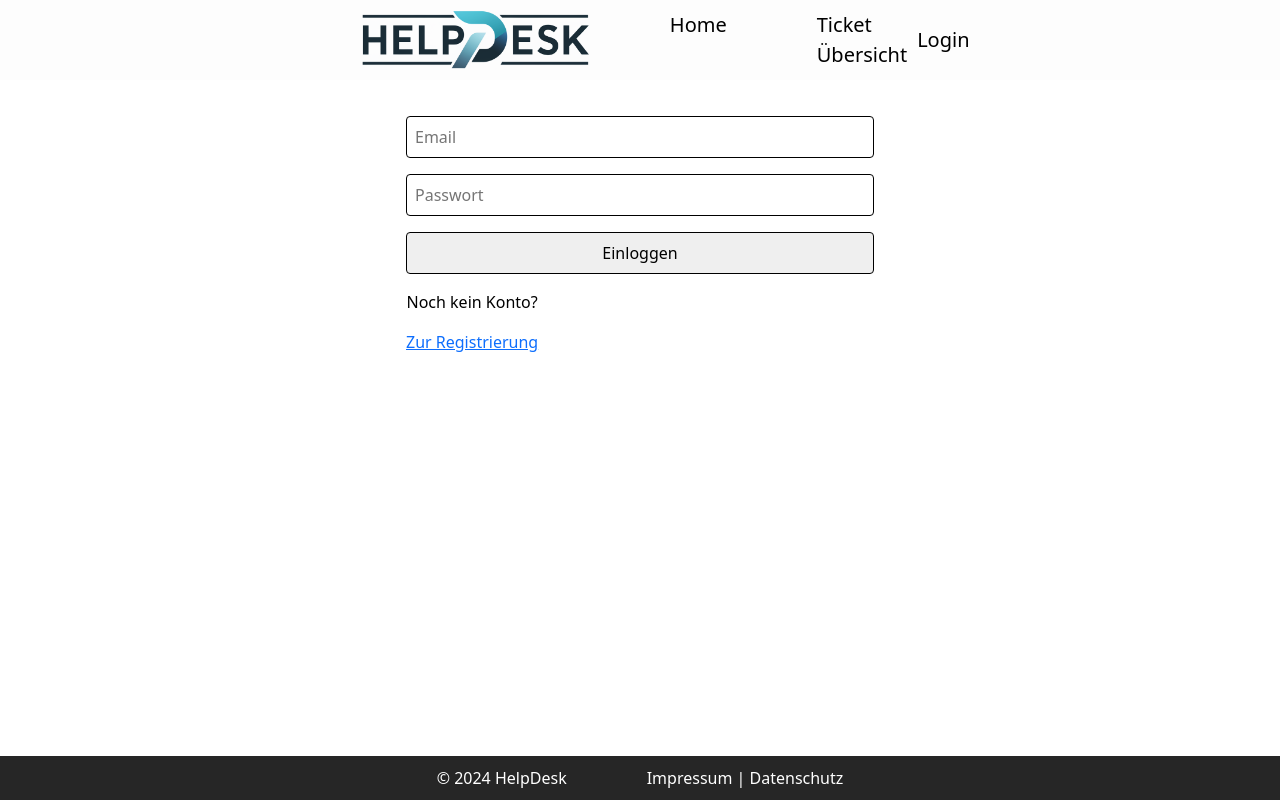
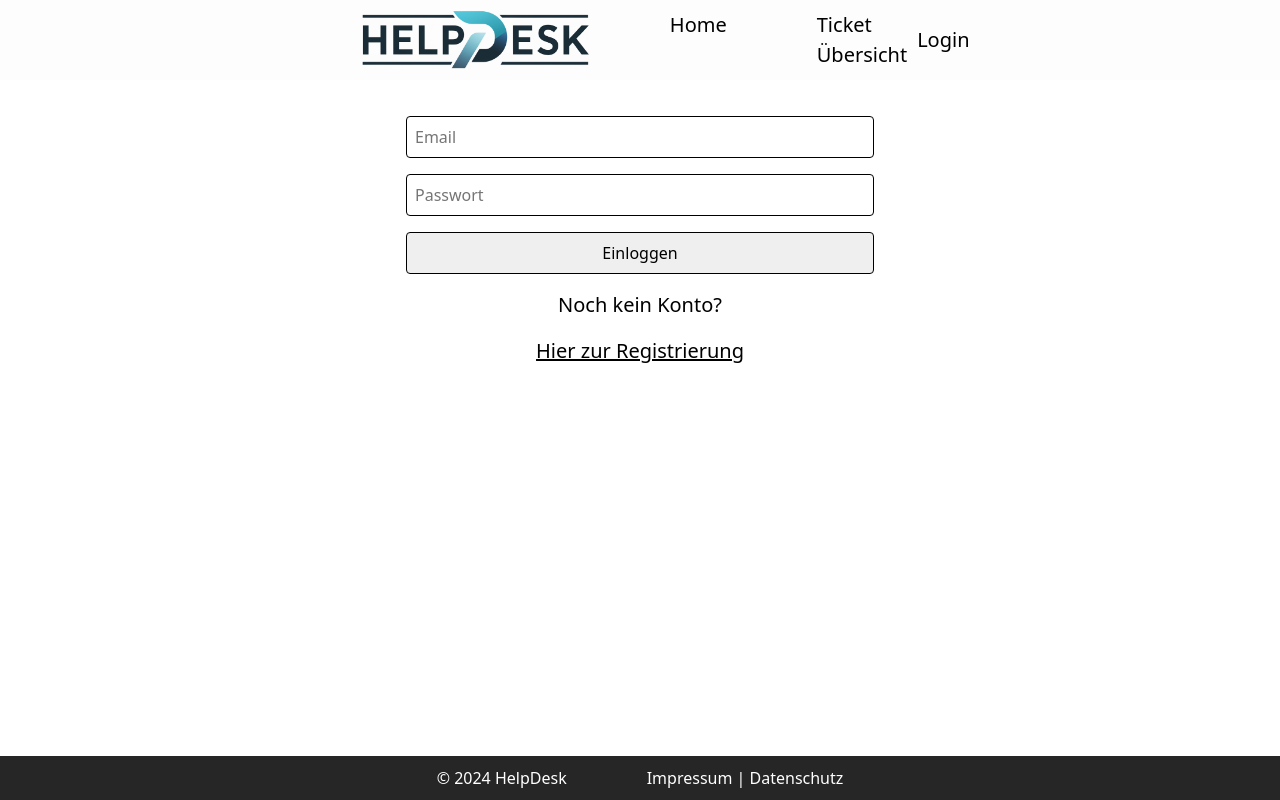
Before and after one commit to daniloweber/supportPortal, a React (Vite) app in the folder frontend/: page /Login in a window 1280 px wide. Shown: the top 800 px of the page. Built offline with nearby package versions, Linux system fonts and the light colour scheme.

Commit message:
Update Login.jsx

```diff
--- a/frontend/src/components/Login.jsx
+++ b/frontend/src/components/Login.jsx
@@ -8,7 +8,7 @@
   const formStyle = {
     display: 'flex',
     flexDirection: 'column',
-    alignItems: 'start',
+    alignItems: 'center',
     gap: '1em',
     color: 'black',
     backgroundColor: 'white',
@@ -36,9 +36,9 @@
       <input style={inputStyle} type="email" placeholder="Email" value={email} onChange={(e) => setEmail(e.target.value)} />
       <input style={inputStyle} type="password" placeholder="Passwort" value={password} onChange={(e) => setPassword(e.target.value)} />
       <button style={inputStyle} type="submit">Einloggen</button>
-      <div style={{ textAlign: 'center' }}>
+      <div style={{ textAlign: 'center', fontSize: '20px' }}>
         <p>Noch kein Konto?</p>
-        <Link to="/register">Zur Registrierung</Link>
+    <Link to="/register" style={{ color: 'black', textDecoration: 'underline' }}>Hier zur Registrierung</Link>
       </div>
     </form>
   );
```
